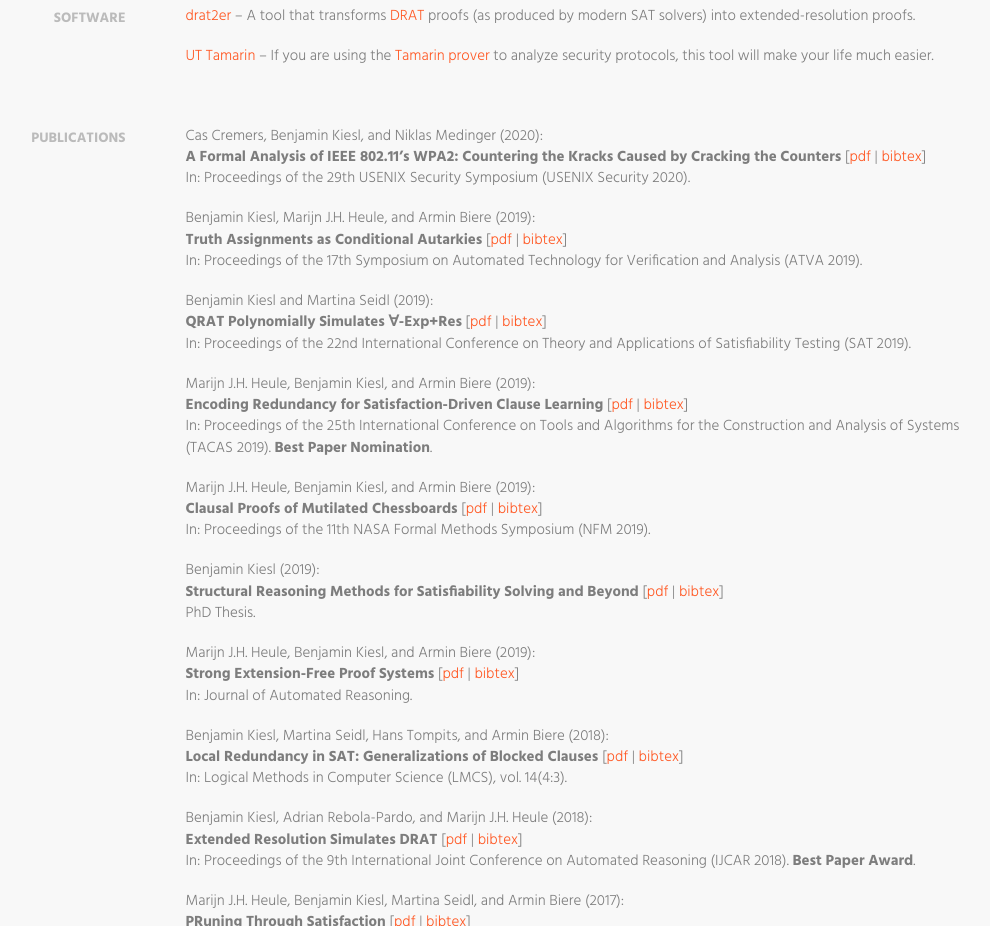
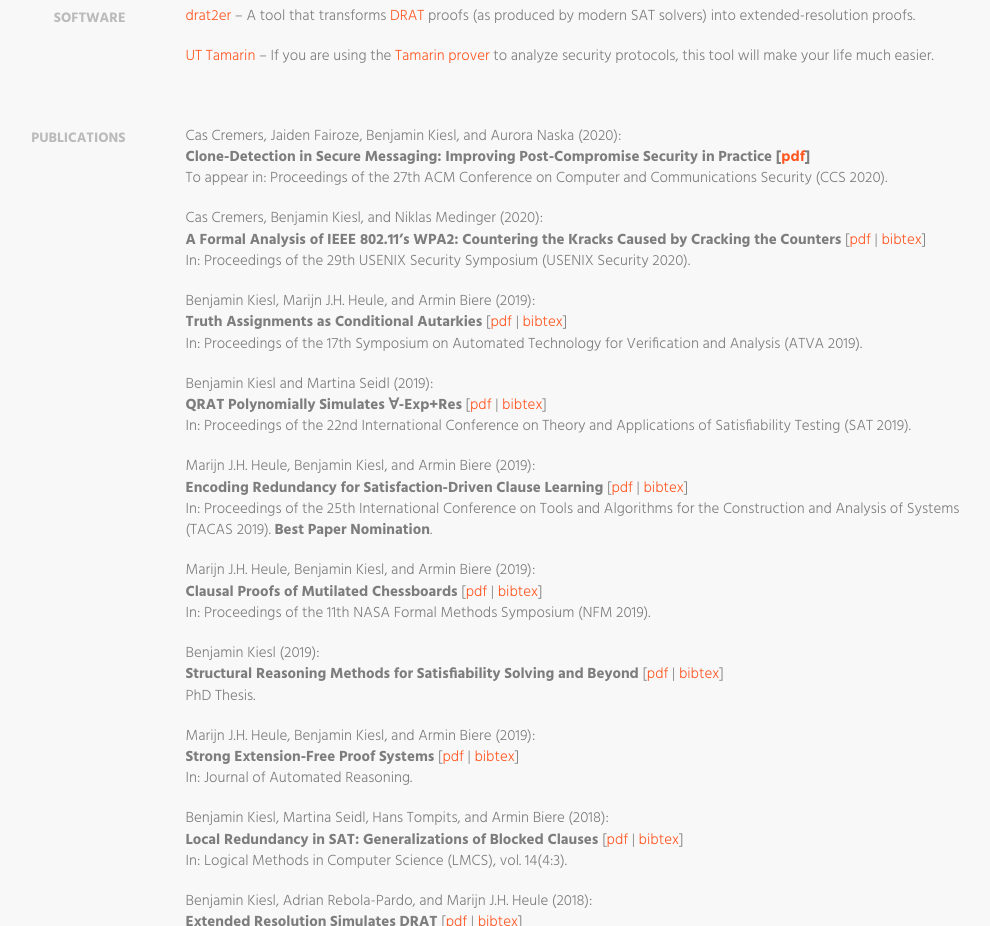
Before and after one commit to benjaminkiesl/benjaminkiesl.github.io, a plain HTML site: page index.html in a window 1280 px wide. Shown: the part 780-1706 px from the top of the page, without its empty margins (177-1167 px from the left). Drawn offline with Linux system fonts and the light colour scheme.

Commit message:
Added clone detection publication.

```diff
--- a/index.html
+++ b/index.html
@@ -154,12 +154,12 @@ height="0" width="0" style="display:none;visibility:hidden"></iframe></noscript>
                 </div>
             </div>
             <div class="col-md-9">
-				<!--<div class="publication">
+				<div class="publication">
 					Cas Cremers, Jaiden Fairoze, Benjamin Kiesl, and Aurora Naska (2020):<br>
-					<span class="papertitle">Clone-Detection in Secure Messaging: Improving Post-Compromise Security in Practice</span>
+					<span class="papertitle">Clone-Detection in Secure Messaging: Improving Post-Compromise Security in Practice [<a href="https://benjaminkiesl.github.io/publications/clone_detection_in_secure_messaging_cremers_fairoze_kiesl_naska.pdf" target="_blank">pdf</a>]</span>
 					<br>
 					To appear in: Proceedings of the 27th ACM Conference on Computer and Communications Security (CCS 2020).
-				</div>-->
+				</div>
 				<div class="publication">
 					Cas Cremers, Benjamin Kiesl, and Niklas Medinger (2020):<br>
 					<span class="papertitle">A Formal Analysis of IEEE 802.11’s WPA2: Countering the Kracks Caused by Cracking the Counters</span> [<a href="https://benjaminkiesl.github.io/publications/a_formal_analysis_of_ieees_wpa2_cremers_kiesl_medinger.pdf" target="_blank">pdf</a> | <a href="https://dblp.org/rec/conf/uss/CremersKM20.html?view=bibtex" target="_blank">bibtex</a>]
```
Also changed, not shown: 1 other file.
